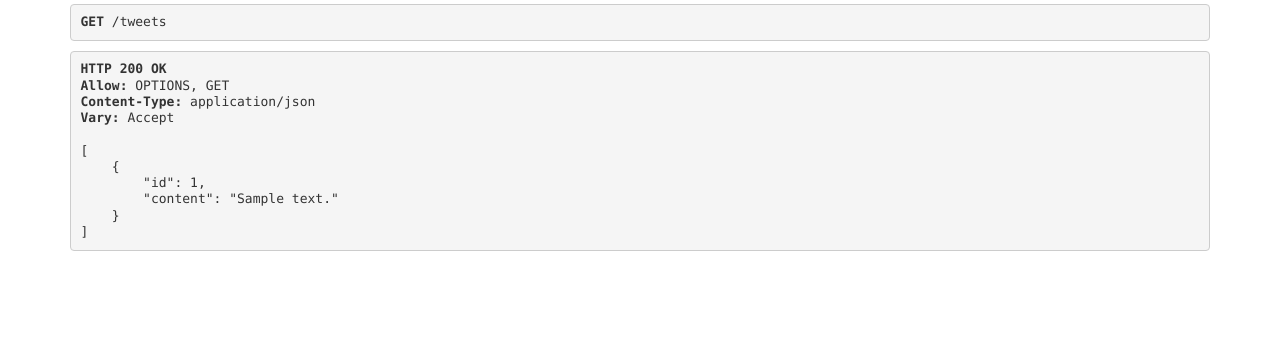
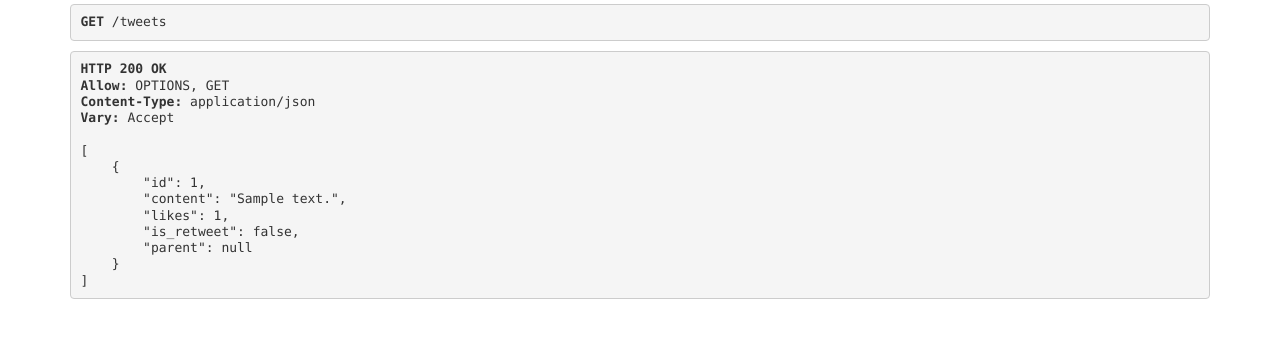
Before and after one commit to Ali-A-A/tweet, a Django app: page /tweets in a window 1280 px wide. Shown: the part 277-615 px from the top of the page. Run offline with Django 3.2, Linux system fonts and the light colour scheme; tables that the repository leaves empty hold one stand-in row (values such as "Sample post"); some libraries are stand-ins or nearby versions.

Commit message:
add like,unlike,retweet

```diff
--- a/tweet/settings.py
+++ b/tweet/settings.py
@@ -26,6 +26,7 @@ SECRET_KEY = 'vb_15ak!7d%b97xk7)5cj2+5xm33na+tbc6+qr)6jfzocs^gti'
 DEBUG = True
 
 ALLOWED_HOSTS = []
+TWEET_OPTIONS = ["like" , "unlike" , "retweet"]
 
 
 # Application definition
--- a/tweet/urls.py
+++ b/tweet/urls.py
@@ -15,7 +15,7 @@ Including another URLconf
 """
 from django.contrib import admin
 from django.urls import path
-from tweets.views import home_view , tweet_detail , tweet_list_view , tweet_create , tweet_delete
+from tweets.views import home_view , tweet_detail , tweet_list_view , tweet_create , tweet_delete , tweet_action
 
 urlpatterns = [
     path('admin/', admin.site.urls),
@@ -23,6 +23,7 @@ urlpatterns = [
     path('create-tweet' , tweet_create),
     path('tweet/<int:id>' , tweet_detail),
     path('tweets' , tweet_list_view),
-    path('tweet/delete/<int:id>' , tweet_delete)
+    path('tweet/delete/<int:id>' , tweet_delete),
+    path('tweet/action' , tweet_action)
 
 ]
--- a/tweets/models.py
+++ b/tweets/models.py
@@ -9,6 +9,7 @@ class TweetLike(models.Model):
     time = models.DateTimeField(auto_now_add=True)
 
 class Tweet(models.Model):
+    parent = models.ForeignKey("self" , on_delete=models.SET_NULL , null=True)
     user = models.ForeignKey(User , on_delete=models.CASCADE)
     content = models.TextField(blank=True , null=True)
     image = models.FileField(upload_to='images/' , blank=True , null=True)
@@ -21,12 +22,13 @@ class Tweet(models.Model):
 # tweet.likes.set(users)
 # TweetLike.objects.create(user= , tweet=)
 
+    class Meta:
+        ordering = ['-id']
 
 
-
-
-    class Meta:
-        ordering = ['-id']
+    # @property
+    def is_retweet(self):
+        return self.parent != None
 
     def serialize(self):
         return {
--- a/tweets/serializers.py
+++ b/tweets/serializers.py
@@ -1,12 +1,48 @@
 from rest_framework import serializers
 from .models import Tweet
+from django.conf import settings
 
-class TweetSerializer(serializers.ModelSerializer):
+TWEET_ACTION_OPTIONS = settings.TWEET_OPTIONS
+
+
+class TweetActionSerializer(serializers.Serializer):
+    id = serializers.IntegerField()
+    action = serializers.CharField()
+    content = serializers.CharField(allow_blank=True , required=False)
+
+
+    def validate_action(self , value):
+        value = value.lower().strip()
+        if not value in TWEET_ACTION_OPTIONS:
+            raise serializers.ValidationError("This is not a valid tweet")
+        return value
+
+class TweetCreateSerializer(serializers.ModelSerializer):
+    likes = serializers.SerializerMethodField(read_only=True)
     class Meta:
         model = Tweet
-        fields = ['id' , 'content']
+        fields = ['id' , 'content' , 'likes']
+
+    def get_likes(self , obj):
+        return obj.likes.count()
 
     def validate_content(self, value):
         if len(value) > 240:
             raise serializers.ValidationError("Too big tweet")
         return value
+
+class TweetSerializer(serializers.ModelSerializer):
+    likes = serializers.SerializerMethodField(read_only=True)
+    parent = TweetCreateSerializer(read_only=True)
+    class Meta:
+        model = Tweet
+        fields = ['id' , 'content' , 'likes' , 'is_retweet' , 'parent']
+
+    def get_likes(self , obj):
+        return obj.likes.count()
+
+    # def get_content(self , obj):
+    #     content = obj.content
+    #     if obj.is_retweet:
+    #         content = obj.parent.content
+    #     return content
--- a/tweets/views.py
+++ b/tweets/views.py
@@ -6,8 +6,9 @@ import random
 from .forms import TweetForm
 from rest_framework.response import Response
 from rest_framework.authentication import SessionAuthentication
-from .serializers import TweetSerializer
+from .serializers import TweetSerializer , TweetActionSerializer , TweetCreateSerializer
 from rest_framework.decorators import api_view , authentication_classes , permission_classes
+from django.views.decorators.csrf import csrf_exempt
 from rest_framework.permissions import IsAuthenticated
 
 def home_view(request):
@@ -40,7 +41,7 @@ def tweet_detail_pure(request , id):
 # @authentication_classes([SessionAuthentication])
 @permission_classes([IsAuthenticated])
 def tweet_create(request):
-    serializer = TweetSerializer(data = request.POST)
+    serializer = TweetCreateSerializer(data = request.POST)
     if serializer.is_valid(raise_exception=True):
         serializer.save(user=request.user)
         return Response(serializer.data , status=201)
@@ -77,6 +78,33 @@ def tweet_delete(request , id):
     x.delete()
     return Response({"message" : "Tweet Deleted Successfully"})
 
+@api_view(['POST'])
+@permission_classes([IsAuthenticated])
+def tweet_action(request):
+    serializer = TweetActionSerializer(data=request.data)
+    if serializer.is_valid(raise_exception=True):
+        data = serializer.validated_data
+        id = data.get("id")
+        action = data.get("action")
+        content = data.get("content")
+        objs = Tweet.objects.filter(id=id)
+        if not objs.exists():
+            return Response({} , status=404)
+        object = objs.first()
+        if action == "like":
+            object.likes.add(request.user)
+            serializer = TweetSerializer(object)
+            return Response(serializer.data)
+        elif action == "unlike":
+            object.likes.remove(request.user)
+        elif action == "retweet":
+            parent = object
+            new = Tweet.objects.create(user=request.user , parent=parent , content=content)
+            serializer = TweetSerializer(new)
+            return Response(serializer.data)
+
+
+
 
 
 def tweet_create_pure(reqeust):
```
Also changed, not shown: templates/pages/home.html (+53 -2 lines), tweets/migrations/0006_tweet_parent.py (added).
